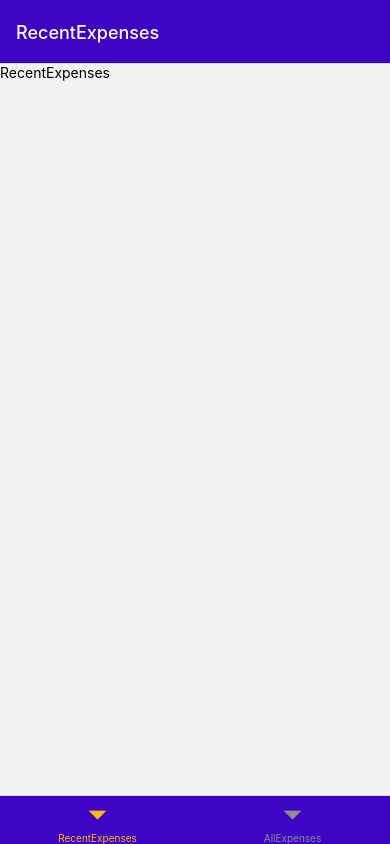
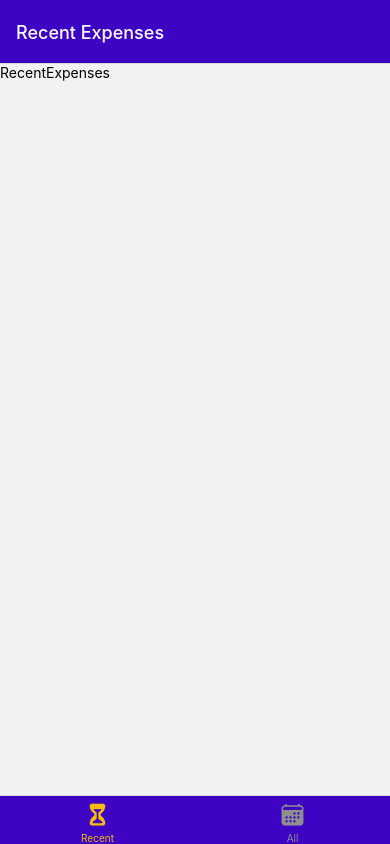
Before and after one commit to jon-cron/RN_Expenses, a React Native app: screen / in a window 390 px wide. Built offline with nearby package versions, Linux system fonts and the light colour scheme.

Commit message:
navigators styled

```diff
--- a/App.js
+++ b/App.js
@@ -12,6 +12,7 @@ import { NavigationContainer } from "@react-navigation/native";
 import { createBottomTabNavigator } from "@react-navigation/bottom-tabs";
 import { createNativeStackNavigator } from "@react-navigation/native-stack";
 import { Global } from "./constants/styles";
+import { Ionicons } from "@expo/vector-icons";
 const Stack = createNativeStackNavigator();
 const BottomTabs = createBottomTabNavigator();
 
@@ -25,8 +26,28 @@ const ExpensesOverview = () => {
         tabBarActiveTintColor: Global.colors.accent500,
       }}
     >
-      <BottomTabs.Screen name="RecentExpenses" component={RecentExpenses} />
-      <BottomTabs.Screen name="AllExpenses" component={AllExpenses} />
+      <BottomTabs.Screen
+        name="RecentExpenses"
+        component={RecentExpenses}
+        options={{
+          title: "Recent Expenses",
+          tabBarLabel: "Recent",
+          tabBarIcon: ({ size, color }) => (
+            <Ionicons name="hourglass" size={size} color={color} />
+          ),
+        }}
+      />
+      <BottomTabs.Screen
+        name="AllExpenses"
+        component={AllExpenses}
+        options={{
+          title: "All Expenses",
+          tabBarLabel: "All",
+          tabBarIcon: ({ size, color }) => (
+            <Ionicons name="calendar" size={size} color={color} />
+          ),
+        }}
+      />
     </BottomTabs.Navigator>
   );
 };
```
